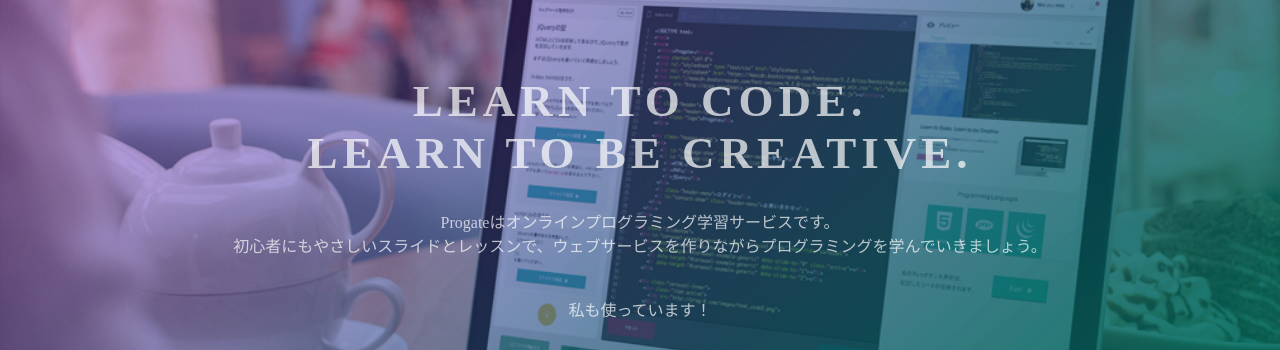
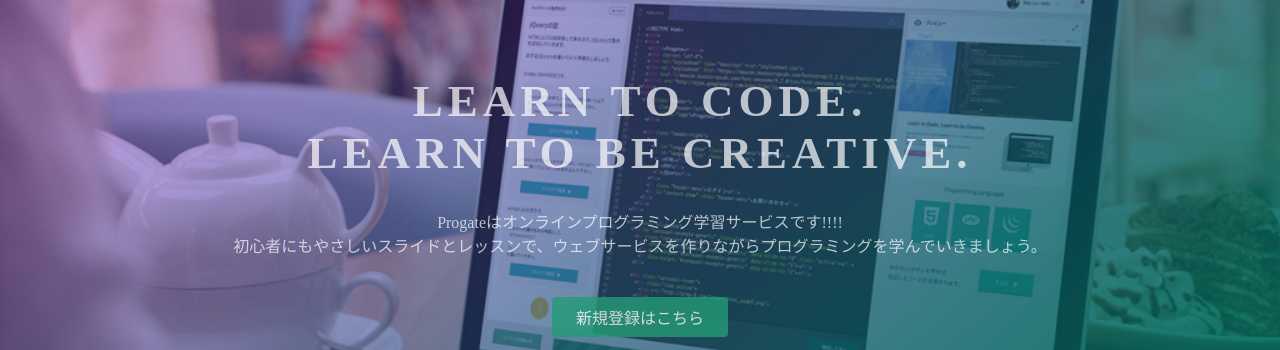
Before and after one commit to kazoo1212/kazoo1212.github.io, a plain HTML site: page index.html in a window 1280 px wide. Shown: the part 135-485 px from the top of the page. Drawn offline with Linux system fonts and the light colour scheme.

Commit message:
Update index.html

```diff
--- a/index.html
+++ b/index.html
@@ -24,8 +24,7 @@
   <div class="top-wrapper">
     <div class="container">
       <h1>LEARN TO CODE.<br>LEARN TO BE CREATIVE.</h1>
-      <p>Progateはオンラインプログラミング学習サービスです。<br>初心者にもやさしいスライドとレッスンで、ウェブサービスを作りながらプログラミングを学んでいきましょう。</p>
-      <p>私も使っています！</p>
+      <p>Progateはオンラインプログラミング学習サービスです!!!!<br>初心者にもやさしいスライドとレッスンで、ウェブサービスを作りながらプログラミングを学んでいきましょう。</p>
       <div class="btn-wrapper">
         <a href="#" class="btn signup">新規登録はこちら</a>
         <p>or</p>
```
